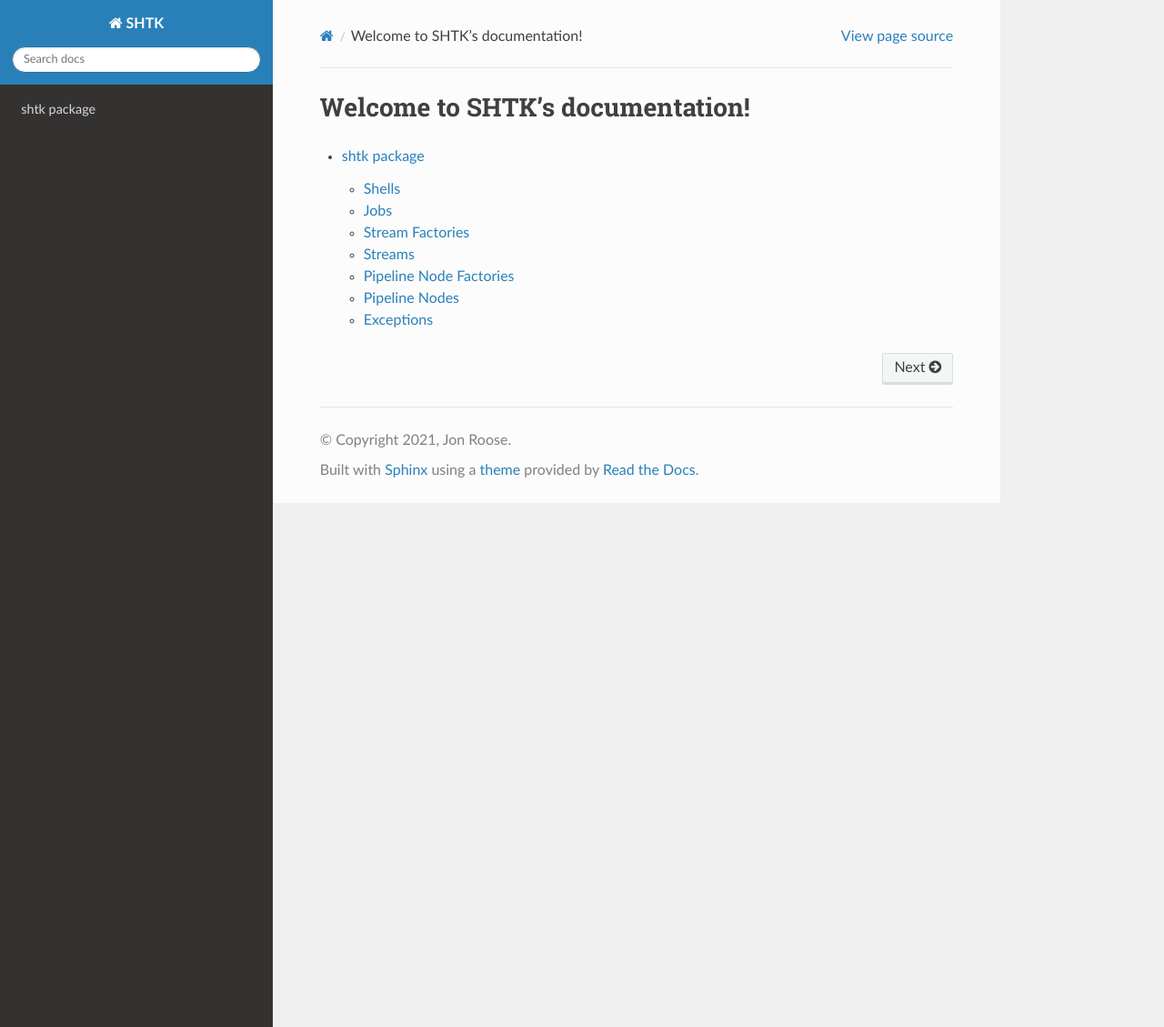
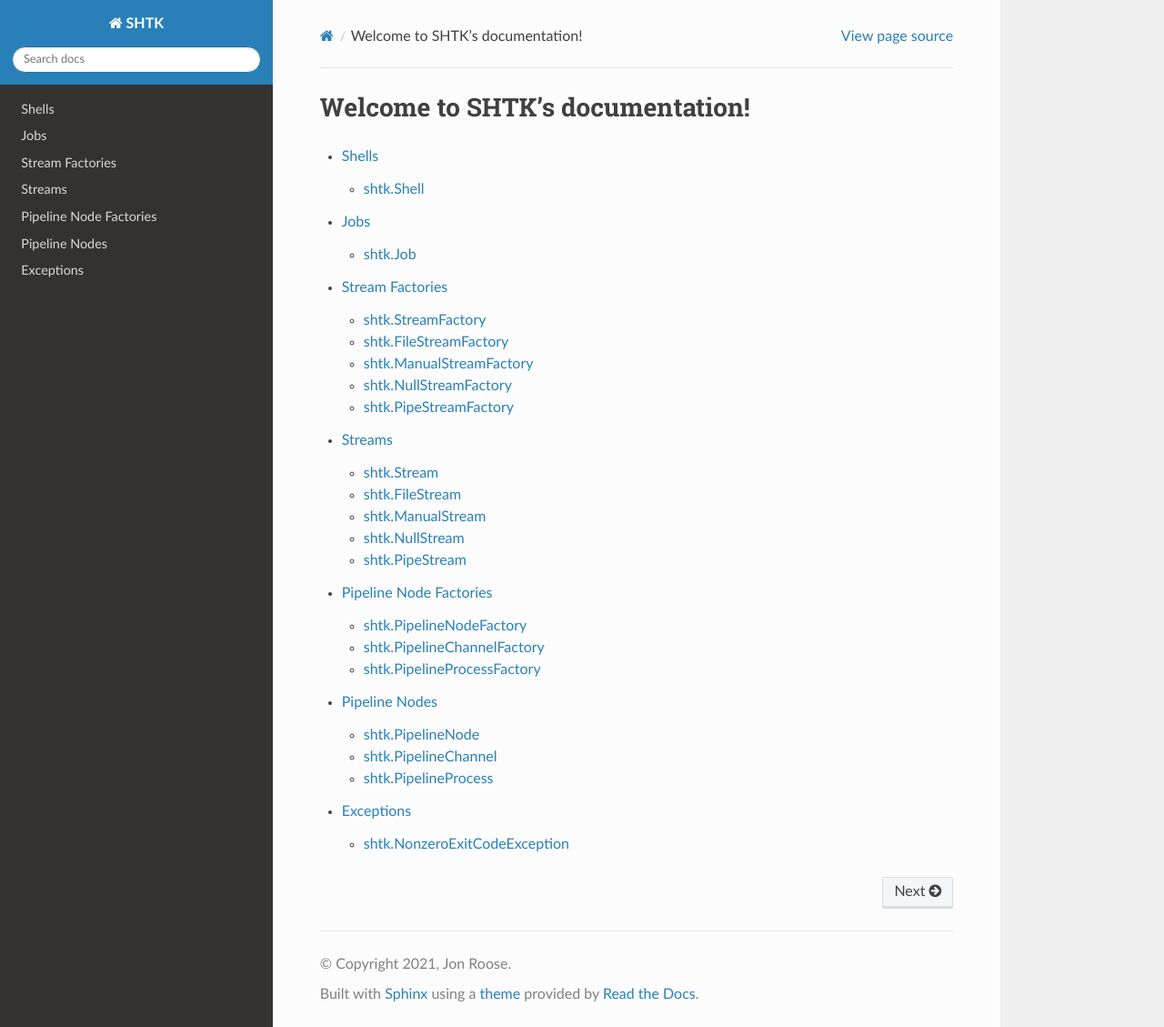
Before and after one commit to jroose/shtk, a Sphinx documentation site: the page built from docs/source/index.rst, in a window 1280 px wide and 1129 px high. Shown: the whole window at 91% size. Built offline with Sphinx 7.4.7 and the Read the Docs theme 2.0.0, drawn with Linux system fonts in a browser that asks for light colours.

Commit message:
Improving documentation.

```diff
--- a/docs/source/PipelineNode.rst
+++ b/docs/source/PipelineNode.rst
@@ -9,6 +9,9 @@
 
 PipelineNode instances can be used to communicate, start, and stop individual
 processes within a process pipeline.
+
+PipelineNode classes are typically instantiated by other elements of SHTK,
+rather than being manually instantiated by the end user.
 
 shtk.PipelineNode
 -----------------
--- a/docs/source/PipelineNodeFactory.rst
+++ b/docs/source/PipelineNodeFactory.rst
@@ -8,6 +8,10 @@
 process pipelines multiple times (2) displaying the commands that will be run
 as part of the pipeline prior to executing the command and (3) composing
 partial pipelines into more complex process pipelines.
+
+PipelineNodeFactory instances are usually constructed by a
+shtk.Shell.command(), or by using the pipe operator to connect multiple
+PipelineProcessFactory instances together into a single process pipeline.
 
 shtk.PipelineNodeFactory
 ------------------------
--- a/docs/source/Stream.rst
+++ b/docs/source/Stream.rst
@@ -4,6 +4,9 @@
 the process, one for writing data to the process) used for communication with
 running processes.  If a stream is one way (e.g. FileStream) then the
 underlying file-like objects reader or writer may be handles to os.devnull.
+
+shtk.Stream instances are usually constructed internally within SHTK, rather
+than being directly instantiated by the end user.
 
 shtk.Stream
 -----------
--- a/docs/source/StreamFactory.rst
+++ b/docs/source/StreamFactory.rst
@@ -4,6 +4,10 @@
 shtk.Stream instances.  shtk.Stream instances are pairs of file-like objects
 (one for reading data from the process, one for writing data to the process)
 used for communication with running processes.
+
+shtk.StreamFactory instances are typically constructed via calls to
+shtk.PipelineNodeFactory.stdin(), shtk.PipelineNodeFactory.stdout(), and
+shtk.PipelineNodeFactory.stderr().
 
 shtk.StreamFactory
 ------------------
--- /dev/null
+++ b/docs/source/_static/css/custom.css
@@ -0,0 +1,3 @@
+.rst-content .section ul li > ul {
+    margin-top: 0px;
+}
--- a/docs/source/conf.py
+++ b/docs/source/conf.py
@@ -59,6 +59,10 @@
 # so a file named "default.css" will overwrite the builtin "default.css".
 html_static_path = ['_static']
 
+html_css_files = [
+    'css/custom.css'
+]
+
 napoleon_google_docstring = True
 napoleon_numpy_docstring = False
 autodoc_member_order = 'bysource'
--- a/docs/source/index.rst
+++ b/docs/source/index.rst
@@ -7,6 +7,12 @@
 ================================
 
 .. toctree::
-   :maxdepth: 2
+    :maxdepth: 2
 
-   shtk
+    Shell
+    Job
+    StreamFactory
+    Stream
+    PipelineNodeFactory
+    PipelineNode
+    Exceptions
--- a/docs/source/shtk.rst
+++ /dev/null
@@ -1,13 +0,0 @@
-shtk package
-============
-
-.. toctree::
-    :maxdepth: 1
-
-    Shell
-    Job
-    StreamFactory
-    Stream
-    PipelineNodeFactory
-    PipelineNode
-    Exceptions
```
